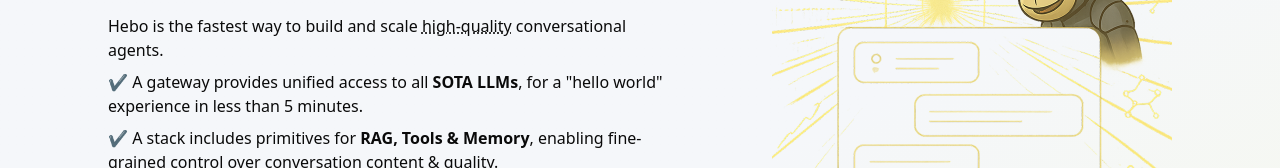
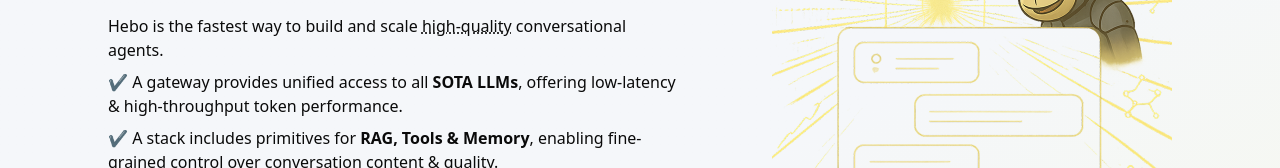
Before and after one commit to 8monkey-ai/hebo-www, a Next.js app: page / in a window 1280 px wide. Shown: the part 238-406 px from the top of the page. Built offline with nearby package versions, Linux system fonts and the light colour scheme.

Commit message:
Yet another update on hero message

```diff
--- a/app/page.tsx
+++ b/app/page.tsx
@@ -33,7 +33,7 @@
             <p>
               ✔️ A gateway provides unified access to all{" "}
               <span className="font-semibold">SOTA LLMs</span>,{" "}
-              for a "hello world" experience in less than 5 minutes.
+              offering low-latency & high-throughput token performance.
             </p>
             <p>
               ✔️ A stack includes primitives for{" "}
```
